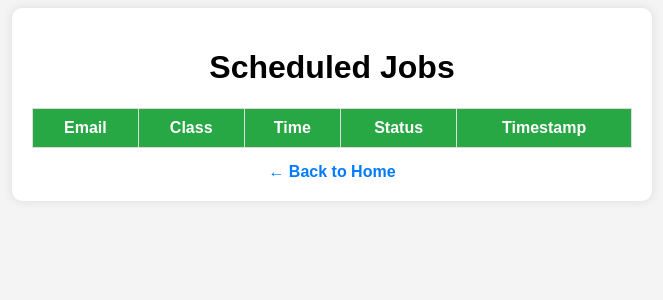
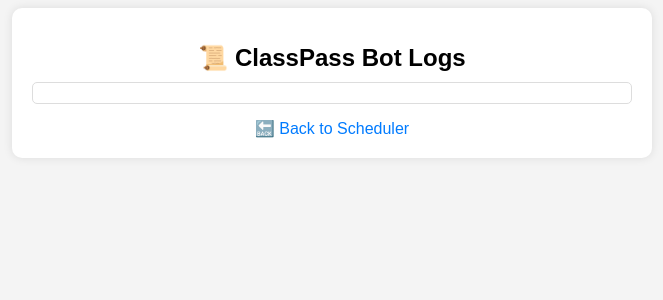
Before and after one commit to hannesue/classpass-bot, a Flask app: page /logs?password=DietCoke in a window 1280 px wide. Shown: the top 300 px of the page, without its empty margins (308-971 px from the left). Run offline with Flask 3, Linux system fonts and the light colour scheme; lists and menus that the app fills with data are empty.

Commit message:
Update logs.html

```diff
--- a/templates/logs.html
+++ b/templates/logs.html
@@ -3,39 +3,31 @@
 <head>
     <meta charset="UTF-8">
     <meta name="viewport" content="width=device-width, initial-scale=1.0">
-    <title>Logs</title>
+    <title>ClassPass Bot Logs</title>
     <style>
-        body { font-family: Arial, sans-serif; text-align: center; background: #f4f4f4; }
-        .container { max-width: 600px; margin: auto; padding: 20px; background: white; border-radius: 10px; box-shadow: 0px 0px 10px rgba(0,0,0,0.1); }
-        table { width: 100%; border-collapse: collapse; margin-top: 15px; }
-        th, td { padding: 10px; border: 1px solid #ddd; }
-        th { background: #28a745; color: white; }
-        tr:nth-child(even) { background: #f9f9f9; }
-        .back-link { display: block; margin-top: 15px; text-decoration: none; color: #007bff; font-weight: bold; }
+        body { font-family: Arial, sans-serif; background-color: #f4f4f4; text-align: center; }
+        .container { max-width: 600px; margin: auto; padding: 20px; background: white; border-radius: 10px; box-shadow: 0px 0px 10px rgba(0, 0, 0, 0.1); }
+        h1 { font-size: 24px; margin-bottom: 10px; }
+        .log-entry { padding: 10px; margin: 10px 0; background: #f9f9f9; border-radius: 5px; text-align: left; }
+        .log-entry strong { color: #007BFF; }
+        .back-link { display: block; margin-top: 15px; text-decoration: none; color: #007BFF; font-size: 16px; }
+        .log-container { max-height: 400px; overflow-y: auto; padding: 10px; border: 1px solid #ddd; background: #fff; border-radius: 5px; }
     </style>
 </head>
 <body>
     <div class="container">
-        <h1>Scheduled Jobs</h1>
-        <table>
-            <tr>
-                <th>Email</th>
-                <th>Class</th>
-                <th>Time</th>
-                <th>Status</th>
-                <th>Timestamp</th>
-            </tr>
+        <h1>📜 ClassPass Bot Logs</h1>
+        <div class="log-container">
             {% for log in logs %}
-            <tr>
-                <td>{{ log[0] }}</td>
-                <td>{{ log[1] }}</td>
-                <td>{{ log[2] }}</td>
-                <td>{{ log[3] }}</td>
-                <td>{{ log[4] }}</td>
-            </tr>
+                <div class="log-entry">
+                    <strong>👤 User:</strong> {{ log.scheduler }}<br>
+                    <strong>🏋️‍♂️ Class:</strong> {{ log.class_name }}<br>
+                    <strong>⏰ Time:</strong> {{ log.class_time }}<br>
+                    <strong>📅 Scheduled:</strong> {{ log.timestamp }}
+                </div>
             {% endfor %}
-        </table>
-        <a class="back-link" href="/">← Back to Home</a>
+        </div>
+        <a href="/" class="back-link">🔙 Back to Scheduler</a>
     </div>
 </body>
 </html>
```
